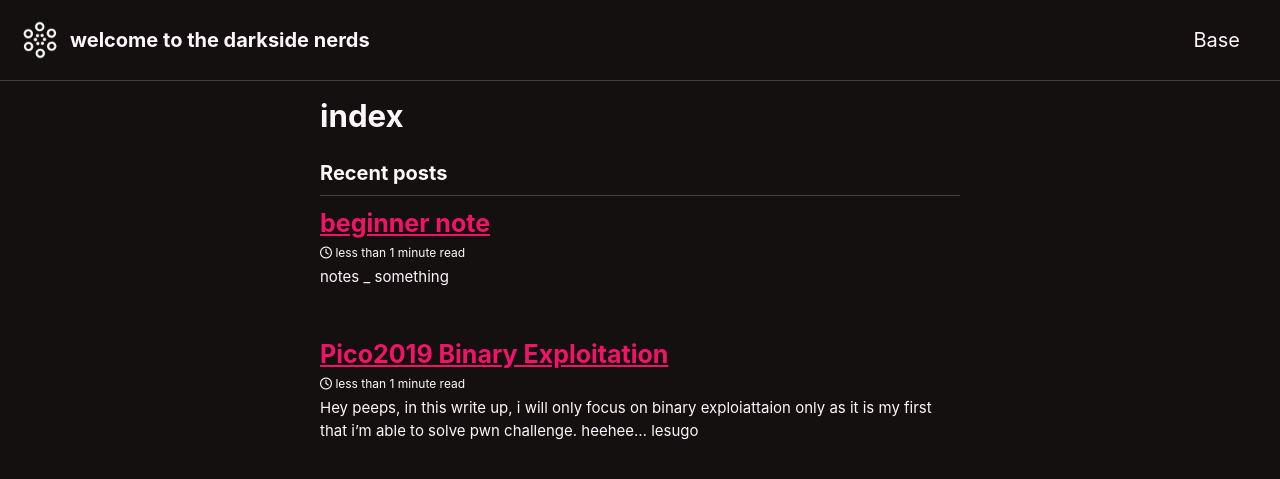
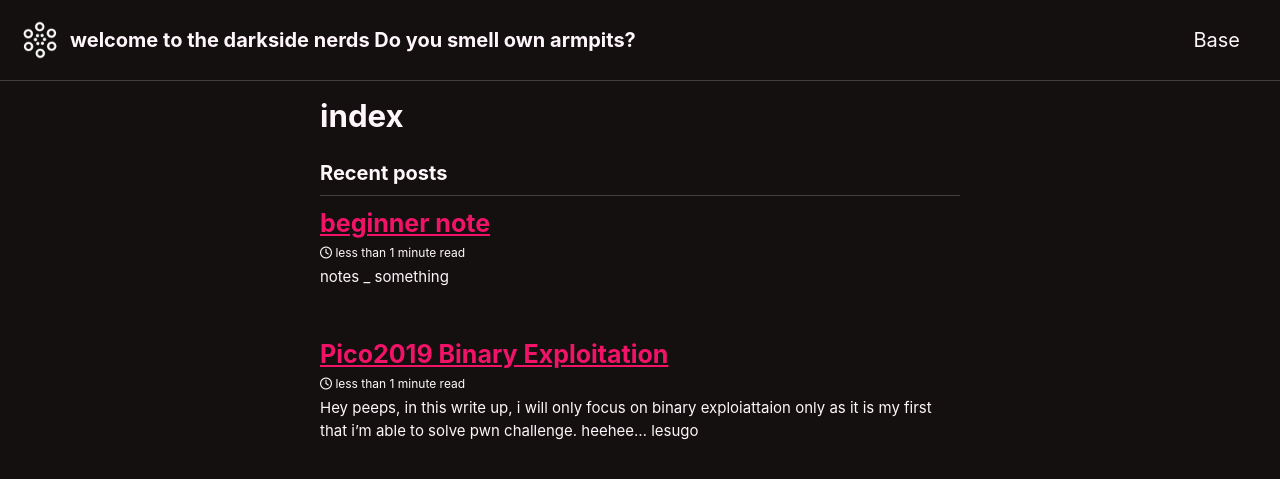
Before and after one commit to n3kk4h/n3kk4h.github.io, a Jekyll site: the page built from index.html, in a window 1280 px wide and 900 px high. Shown: the top 479 px of the window. Built offline with Jekyll 4.4.1, drawn with Linux system fonts in a browser that asks for light colours; cached includes are drawn as plain includes; nearby versions of some CDN libraries; the list of posts is cut into pages by our own code.

Commit message:
Update _config.yml

```diff
--- a/_config.yml
+++ b/_config.yml
@@ -15,9 +15,10 @@ minimal_mistakes_skin    : "neon" # "dark", "air", "aqua", "contrast", "dark", "
 # Site Settings
 locale                   : "en-US"
 title                    : "welcome to the darkside nerds"
+subtitle                 : "Do you smell own armpits?"
 title_separator          : "-"
 name                     : #"Fareed Fauzi"
-description              : "Do you smell own armpits?"
+description              : #"Do you smell own armpits?"
 url                      : # the base hostname & protocol for your site e.g. "https://mmistakes.github.io"
 baseurl                  : # the subpath of your site, e.g. "/blog"
 repository               : # GitHub username/repo-name e.g. "mmistakes/minimal-mistakes"
```
